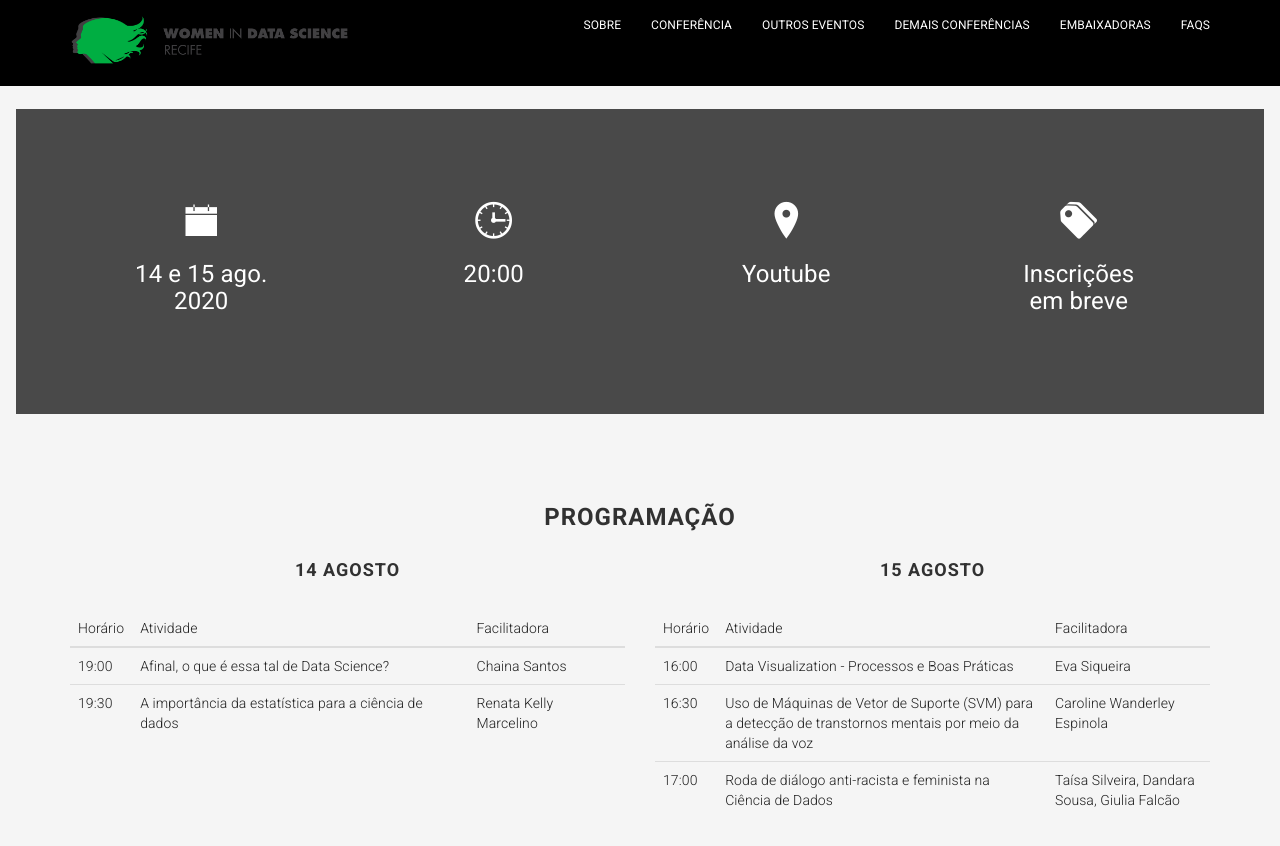
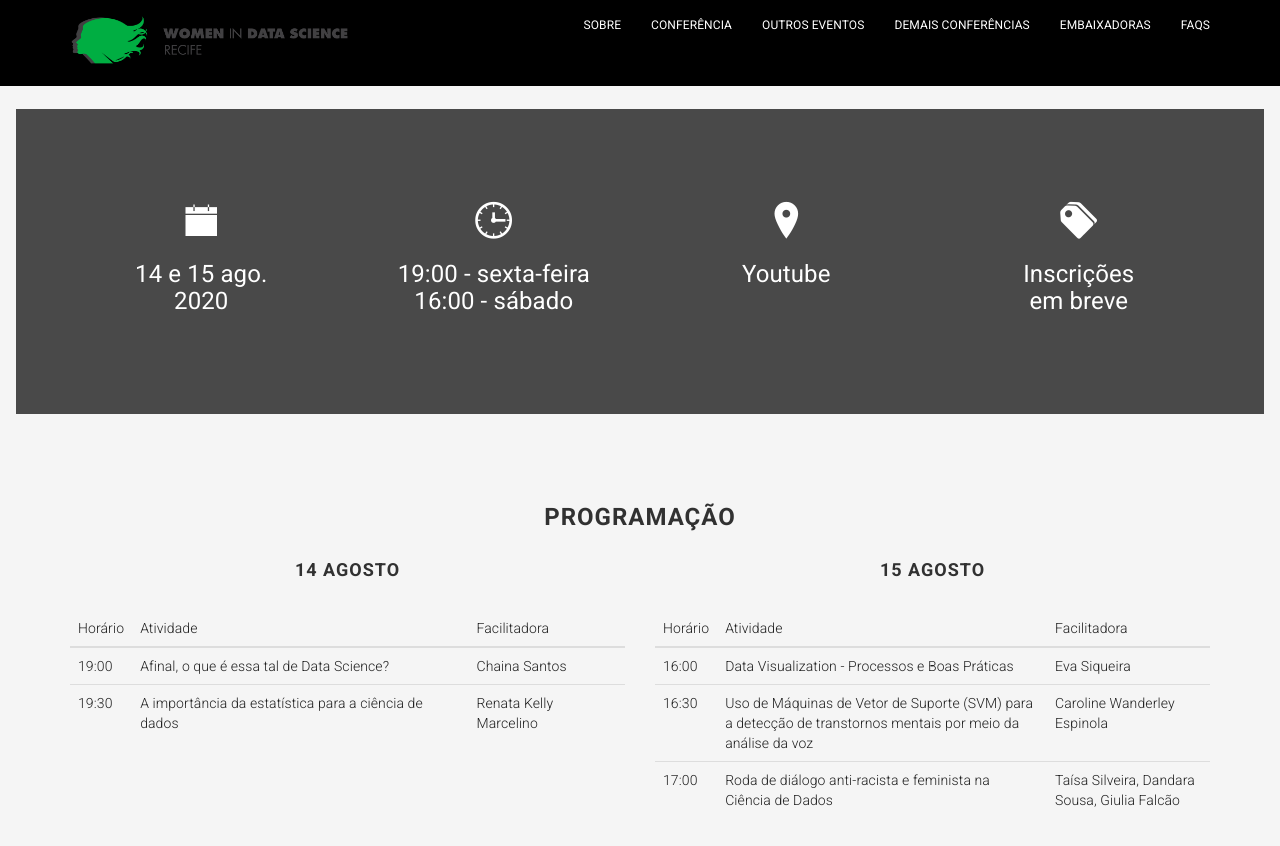
Before and after one commit to widsrecife/widsrecife.github.io, a Jekyll site: the page built from index.html, in a window 1280 px wide and 900 px high, scrolled down 1413 px. Shown: the top 846 px of the window. Built offline with Jekyll 4.4.1, drawn with Linux system fonts in a browser that asks for light colours; some web fonts are replaced.

Commit message:
atualizacao fatos

```diff
--- a/_data/conference_2020/facts.yml
+++ b/_data/conference_2020/facts.yml
@@ -1,6 +1,6 @@
 - day: 14 e 15 ago.
   year: "2020"
-  hour: "20:00"
+  hour: "19:00 - sexta-feira <br> 16:00 - sábado"
   location: Youtube
   location-link: https://www.youtube.com/channel/UCA7tblpOhxRtgYZYDR33kBg
   inscription-status: em breve
```
